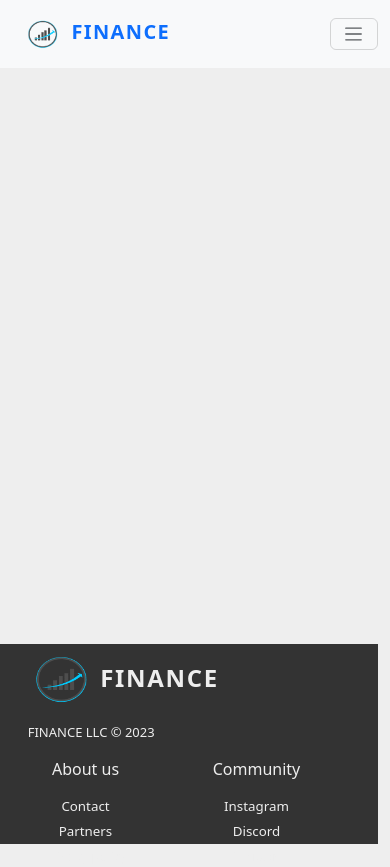
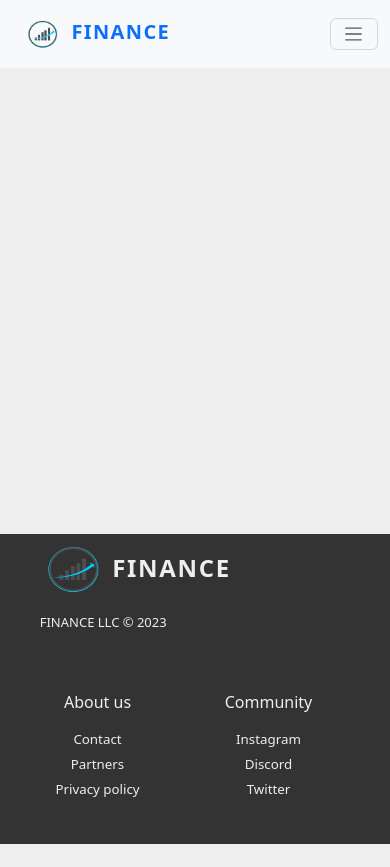
Before and after one commit to juandetto/Programacion-Web, a plain HTML site: page index.html in a window 390 px wide. After the commit the page ends 844 px from the top, so only its background shows below. Drawn offline with nearby package versions, Linux system fonts and the light colour scheme.

Commit message:
arreglo footer

```diff
--- a/index.css
+++ b/index.css
@@ -90,10 +90,12 @@ button.navbar-toggler{
 
 .nav-link{
     color: #222;
+
 }
 
 a.nav-link:hover{
     color: #0d6efd;
+    border-bottom: #0d6efd;
 }
 
 @media (min-width: 768px) {
@@ -108,13 +110,27 @@ li.nav-item a.dropdown-item:hover{
 }
 
 .footer{
-    color: red;
     position: absolute;
     height: 200px;
     width: 100%;
+    margin: 0%;
     left: 0px;
     bottom: 0px;
     background-color: #333;
+}
+
+@media (max-width: 576px){
+    .footer{
+        position: absolute;
+    height: 310px;
+    width: 100%;
+    margin: 0%;
+    left: 0px;
+    bottom: 0px;
+    background-color: #333;
+    }
+}
+
 }
 
 .about-us-footer{
@@ -189,6 +205,7 @@ img.logo-footer{
 
 .about-us-info:hover{
     color: #ccc;
+
 }
 
 main-1{
--- a/index.html
+++ b/index.html
@@ -60,7 +60,7 @@
     </div>
 
     <footer>
-        <div class="footer container-fluid row">
+        <div class="footer container-fluid col-12 row">
             <div class="col-lg-8 col-md-7 col-sm-6">
                 <a class="footer-brand">
                 <img src="logo3.png" alt="Logo" width="78" height="70" class="logo-footer d-inline-block align-text-center">FINANCE</a>
```
